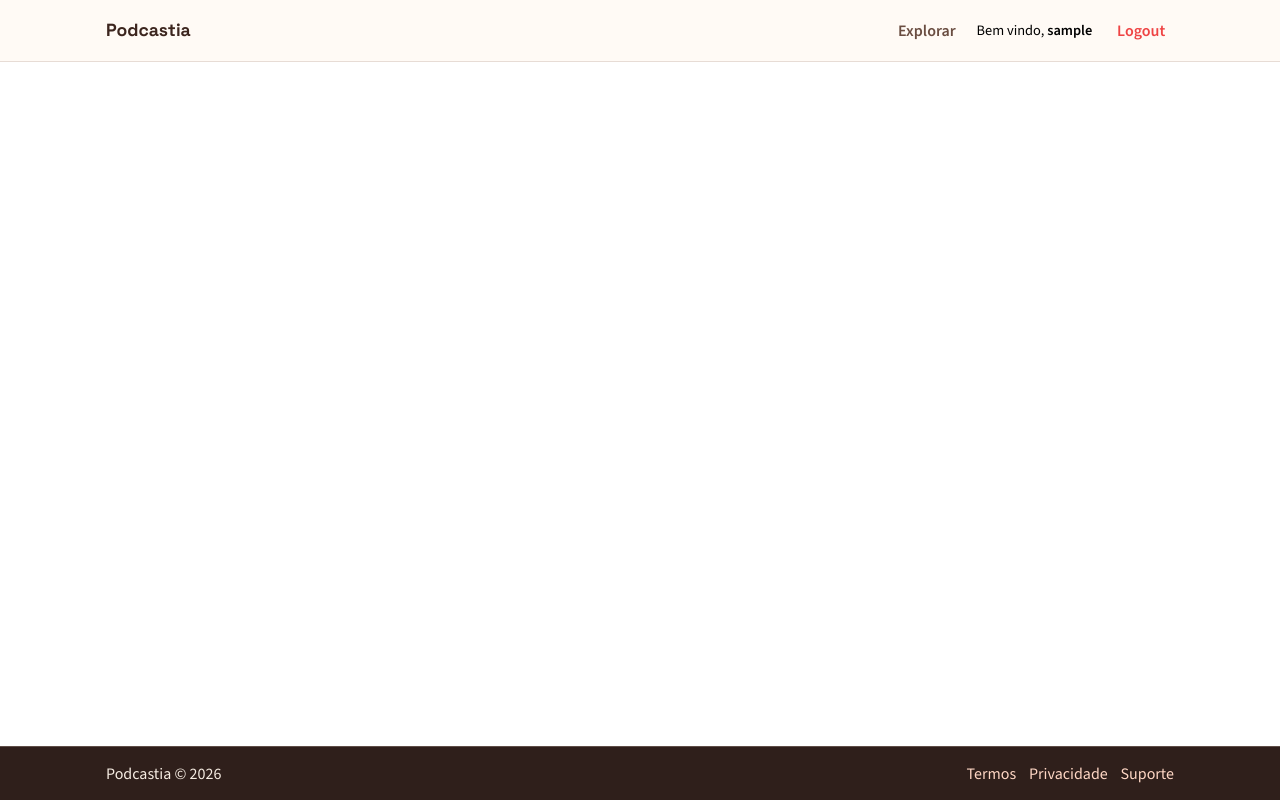
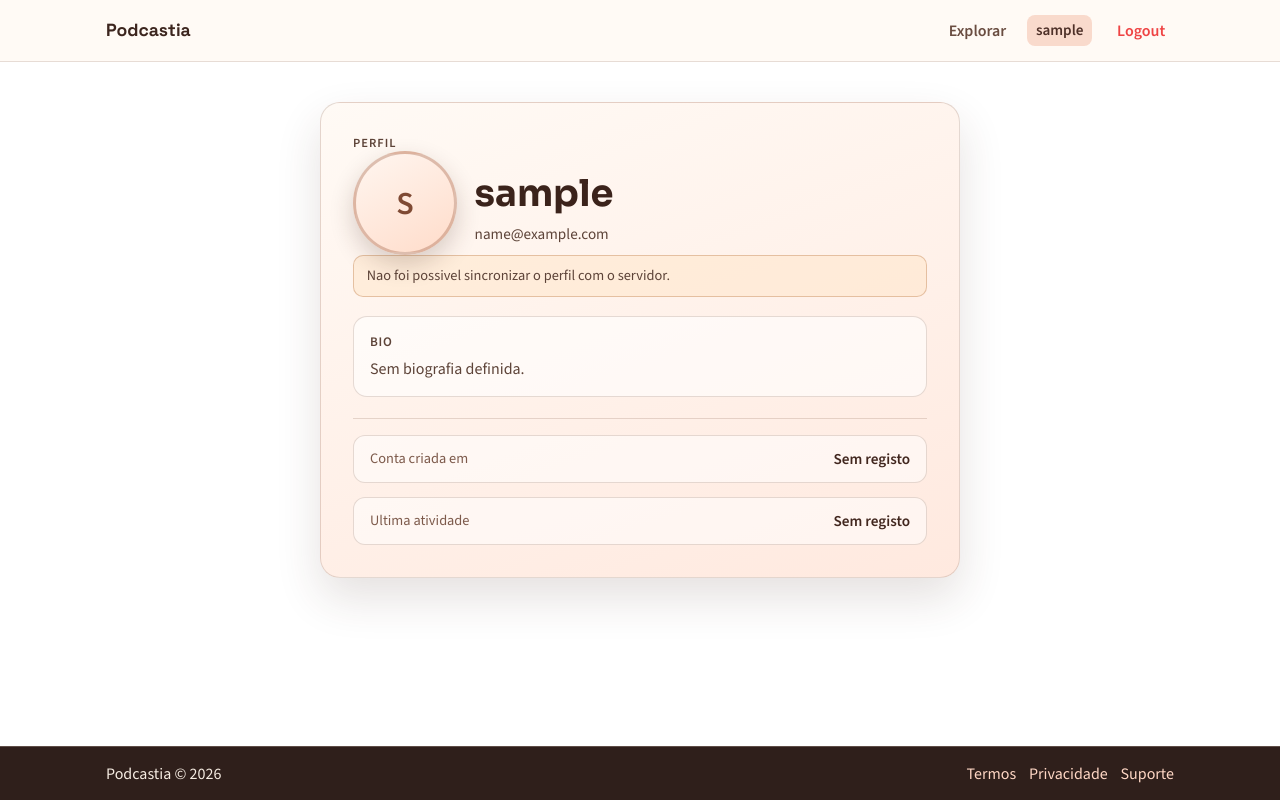
Before and after one commit to AfonsoBitoque/podcastia, a React app in the folder frontend/: page /user in a window 1280 px wide. Built offline with nearby package versions, Linux system fonts and the light colour scheme; no server answers; sample sign-in values are in the browser's storage; the HTML template or start-up script is replaced by a standard one.

Commit message:
Página de Perfil
Página do Perfil criada

```diff
--- a/frontend/src/App.jsx
+++ b/frontend/src/App.jsx
@@ -4,6 +4,7 @@ import Footer from './components/layout/Footer'
 import RegisterPage from './pages/RegisterPage'
 import LoginPage from './pages/LoginPage'
 import HomePage from './pages/HomePage'
+import UserPage from './pages/UserPage'
 import './styles/layout.css'
 
 function App() {
@@ -16,6 +17,7 @@ function App() {
           <Route path="/register" element={<RegisterPage />} />
           <Route path="/login" element={<LoginPage />} />
           <Route path="/home" element={<HomePage />} />
+          <Route path="/user" element={<UserPage />} />
         </Routes>
       </div>
       <Footer />
--- a/frontend/src/components/layout/Header.jsx
+++ b/frontend/src/components/layout/Header.jsx
@@ -56,10 +56,10 @@ function Header() {
           <NavLink to="/home">Explorar</NavLink>
 
           {user ? (
-            <div style={{ display: 'flex', alignItems: 'center', gap: '1rem' }}>
-              <span style={{ fontSize: '0.9rem', color: 'var(--text-secondary)' }}>
-                Bem vindo, <strong>{user.username}</strong>
-              </span>
+            <div className="site-user-nav">
+              <NavLink to="/user" className="site-user-link">
+                {user.username}
+              </NavLink>
               <a href="#" onClick={handleLogout} style={{ color: 'var(--accent-red, #ef4444)' }}>
                 Logout
               </a>
--- /dev/null
+++ b/frontend/src/pages/UserPage.jsx
@@ -0,0 +1,172 @@
+import { Link } from 'react-router-dom'
+import { useEffect, useState } from 'react'
+import '../styles/user-page.css'
+
+const API_BASE_URL = (import.meta.env.VITE_API_BASE_URL || '').trim().replace(/\/$/, '')
+
+const formatDateTime = (value) => {
+  if (!value) return 'Sem registo'
+  const parsed = new Date(value)
+  if (Number.isNaN(parsed.getTime())) return value
+
+  return parsed.toLocaleString('pt-PT', {
+    dateStyle: 'medium',
+    timeStyle: 'short',
+  })
+}
+
+const formatText = (value, fallback = 'Nao definido') => {
+  if (value === null || value === undefined) return fallback
+  const asText = String(value).trim()
+  return asText ? asText : fallback
+}
+
+const getAvatarInitial = (username) => {
+  const safeName = formatText(username, '?')
+  return safeName.charAt(0).toUpperCase()
+}
+
+const resolveProfilePicture = (path) => {
+  const safePath = String(path || '').trim()
+  if (!safePath) return ''
+  if (/^https?:\/\//i.test(safePath)) return safePath
+  const normalizedPath = safePath.replace(/^\/+/, '')
+  return `${API_BASE_URL}/${normalizedPath}`
+}
+
+function UserPage() {
+  const [sessionUser, setSessionUser] = useState(null)
+  const [user, setUser] = useState(null)
+  const [status, setStatus] = useState('loading')
+  const [errorMessage, setErrorMessage] = useState('')
+
+  useEffect(() => {
+    const storedUser = localStorage.getItem('user')
+    const token = localStorage.getItem('token')
+    if (!storedUser) {
+      setStatus('idle')
+      return
+    }
+
+    try {
+      const parsedUser = JSON.parse(storedUser)
+      setSessionUser(parsedUser)
+
+      if (!parsedUser?.id) {
+        setUser(parsedUser)
+        setStatus('ready')
+        return
+      }
+
+      const headers = token
+        ? {
+            Authorization: `Bearer ${token}`,
+          }
+        : {}
+
+      fetch(`${API_BASE_URL}/users`, { headers })
+        .then(async (response) => {
+          if (!response.ok) {
+            throw new Error('Falha ao carregar dados de perfil.')
+          }
+
+          return response.json()
+        })
+        .then((users) => {
+          const fullUser = Array.isArray(users)
+            ? users.find((candidate) => String(candidate.id) === String(parsedUser.id))
+            : null
+
+          if (fullUser) {
+            setUser(fullUser)
+            setStatus('ready')
+            return
+          }
+
+          setUser(parsedUser)
+          setStatus('ready')
+          setErrorMessage('Nao foi possivel obter todos os dados do perfil neste momento.')
+        })
+        .catch(() => {
+          setUser(parsedUser)
+          setStatus('ready')
+          setErrorMessage('Nao foi possivel sincronizar o perfil com o servidor.')
+        })
+    } catch {
+      setStatus('idle')
+      setSessionUser(null)
+      setUser(null)
+    }
+  }, [])
+
+  if (status === 'loading') {
+    return (
+      <main className="user-page" aria-labelledby="user-title">
+        <section className="user-card">
+          <h1 id="user-title">A carregar perfil...</h1>
+          <p>Estamos a recolher as tuas informacoes.</p>
+        </section>
+      </main>
+    )
+  }
+
+  if (!sessionUser) {
+    return (
+      <main className="user-page" aria-labelledby="user-title">
+        <section className="user-card user-card--empty">
+          <h1 id="user-title">Sem sessao ativa</h1>
+          <p>Para veres o teu perfil, entra primeiro na tua conta.</p>
+          <Link to="/login" className="user-page-link">
+            Ir para login
+          </Link>
+        </section>
+      </main>
+    )
+  }
+
+  return (
+    <main className="user-page" aria-labelledby="user-title">
+      <section className="user-card">
+        <p className="user-kicker">Perfil</p>
+        <div className="user-top">
+          {resolveProfilePicture(user?.profilePicturePath) ? (
+            <img
+              className="user-avatar"
+              src={resolveProfilePicture(user?.profilePicturePath)}
+              alt={`Foto de perfil de ${formatText(user?.username, sessionUser?.username)}`}
+            />
+          ) : (
+            <div className="user-avatar user-avatar--placeholder" aria-hidden="true">
+              {getAvatarInitial(user?.username || sessionUser?.username)}
+            </div>
+          )}
+
+          <div>
+            <h1 id="user-title">{formatText(user?.username, sessionUser?.username)}</h1>
+            <p className="user-email">{formatText(user?.email, 'Sem email associado')}</p>
+          </div>
+        </div>
+
+        {errorMessage && <p className="user-warning">{errorMessage}</p>}
+
+        <div className="user-bio-block">
+          <p className="user-bio-label">Bio</p>
+          <p className="user-bio-text">{formatText(user?.bio, 'Sem biografia definida.')}</p>
+        </div>
+
+        <div className="user-meta user-meta--footer">
+          <p>
+            <span>Conta criada em</span>
+            <strong>{formatDateTime(user?.createdAt)}</strong>
+          </p>
+          <p>
+            <span>Ultima atividade</span>
+            <strong>{formatDateTime(user?.lastActiveAt)}</strong>
+          </p>
+        </div>
+      </section>
+    </main>
+  )
+}
+
+export default UserPage
--- a/frontend/src/styles/layout.css
+++ b/frontend/src/styles/layout.css
@@ -41,6 +41,12 @@
   gap: 0.75rem;
 }
 
+.site-user-nav {
+  display: flex;
+  align-items: center;
+  gap: 1rem;
+}
+
 .site-nav a {
   color: #6a4d41;
   text-decoration: none;
@@ -57,6 +63,11 @@
 .site-nav a.active {
   background: rgba(224, 90, 42, 0.2);
   color: #4e3028;
+}
+
+.site-nav .site-user-link {
+  font-size: 0.95rem;
+  text-transform: none;
 }
 
 .site-footer {
--- /dev/null
+++ b/frontend/src/styles/user-page.css
@@ -0,0 +1,171 @@
+.user-page {
+  flex: 1;
+  width: min(100%, 1100px);
+  margin: 0 auto;
+  padding: 2.5rem 1rem;
+  display: flex;
+  align-items: flex-start;
+  justify-content: center;
+}
+
+.user-card {
+  width: min(100%, 640px);
+  border-radius: 20px;
+  padding: 2rem;
+  background: linear-gradient(160deg, #fffaf5 0%, #ffe9df 100%);
+  border: 1px solid rgba(120, 86, 69, 0.2);
+  box-shadow: 0 20px 45px rgba(72, 41, 33, 0.14);
+}
+
+.user-card--empty {
+  text-align: center;
+}
+
+.user-kicker {
+  margin: 0;
+  letter-spacing: 0.08em;
+  text-transform: uppercase;
+  font-size: 0.78rem;
+  color: #8a6658;
+  font-weight: 700;
+}
+
+.user-card h1 {
+  margin: 0.7rem 0 1.2rem;
+  font-size: clamp(1.8rem, 3vw, 2.3rem);
+  color: #3b231b;
+}
+
+.user-top {
+  display: flex;
+  align-items: center;
+  gap: 1.1rem;
+}
+
+.user-avatar {
+  width: 104px;
+  height: 104px;
+  border-radius: 50%;
+  object-fit: cover;
+  border: 3px solid rgba(156, 88, 59, 0.34);
+  background: #f8e8de;
+  box-shadow: 0 10px 25px rgba(61, 33, 24, 0.2);
+}
+
+.user-avatar--placeholder {
+  display: flex;
+  align-items: center;
+  justify-content: center;
+  font-size: 2rem;
+  font-weight: 700;
+  color: #7f4a34;
+  background: linear-gradient(150deg, #fff6f0 0%, #ffdcca 100%);
+}
+
+.user-email {
+  margin: -0.65rem 0 0;
+  font-size: 0.95rem;
+  color: #734f42;
+}
+
+.user-warning {
+  margin: 0 0 1rem;
+  padding: 0.65rem 0.8rem;
+  border-radius: 10px;
+  border: 1px solid rgba(180, 109, 56, 0.35);
+  background: rgba(255, 229, 203, 0.55);
+  color: #794028;
+  font-size: 0.9rem;
+}
+
+.user-card p {
+  color: #5d4338;
+}
+
+.user-bio-block {
+  margin-top: 1.2rem;
+  border: 1px solid rgba(124, 85, 67, 0.2);
+  border-radius: 14px;
+  padding: 1rem;
+  background: rgba(255, 255, 255, 0.6);
+}
+
+.user-bio-label {
+  margin: 0 0 0.45rem;
+  font-size: 0.82rem;
+  letter-spacing: 0.06em;
+  text-transform: uppercase;
+  font-weight: 700;
+  color: #8a6658;
+}
+
+.user-bio-text {
+  margin: 0;
+  white-space: pre-wrap;
+  line-height: 1.45;
+}
+
+.user-meta {
+  margin-top: 1.2rem;
+  display: grid;
+  gap: 0.9rem;
+}
+
+.user-meta--footer {
+  margin-top: 1.3rem;
+  border-top: 1px solid rgba(124, 85, 67, 0.2);
+  padding-top: 1rem;
+}
+
+.user-meta p {
+  margin: 0;
+  display: flex;
+  justify-content: space-between;
+  align-items: center;
+  border: 1px solid rgba(124, 85, 67, 0.2);
+  border-radius: 12px;
+  padding: 0.8rem 1rem;
+  background: rgba(255, 255, 255, 0.52);
+}
+
+.user-meta span {
+  color: #7d5a4b;
+  font-size: 0.9rem;
+}
+
+.user-meta strong {
+  color: #41261e;
+  font-size: 0.95rem;
+  text-align: right;
+  max-width: 60%;
+  word-break: break-word;
+}
+
+.user-page-link {
+  display: inline-block;
+  margin-top: 0.4rem;
+  text-decoration: none;
+  color: #9a3d1f;
+  font-weight: 700;
+}
+
+.user-page-link:hover {
+  text-decoration: underline;
+}
+
+@media (max-width: 640px) {
+  .user-card {
+    padding: 1.4rem;
+  }
+
+  .user-top {
+    align-items: flex-start;
+    flex-direction: column;
+  }
+
+  .user-meta p {
+    flex-direction: column;
+    align-items: flex-start;
+    gap: 0.2rem;
+  }
+}
```
Also changed, not shown: 1 other file (tests, documents, lock files or other folders).
